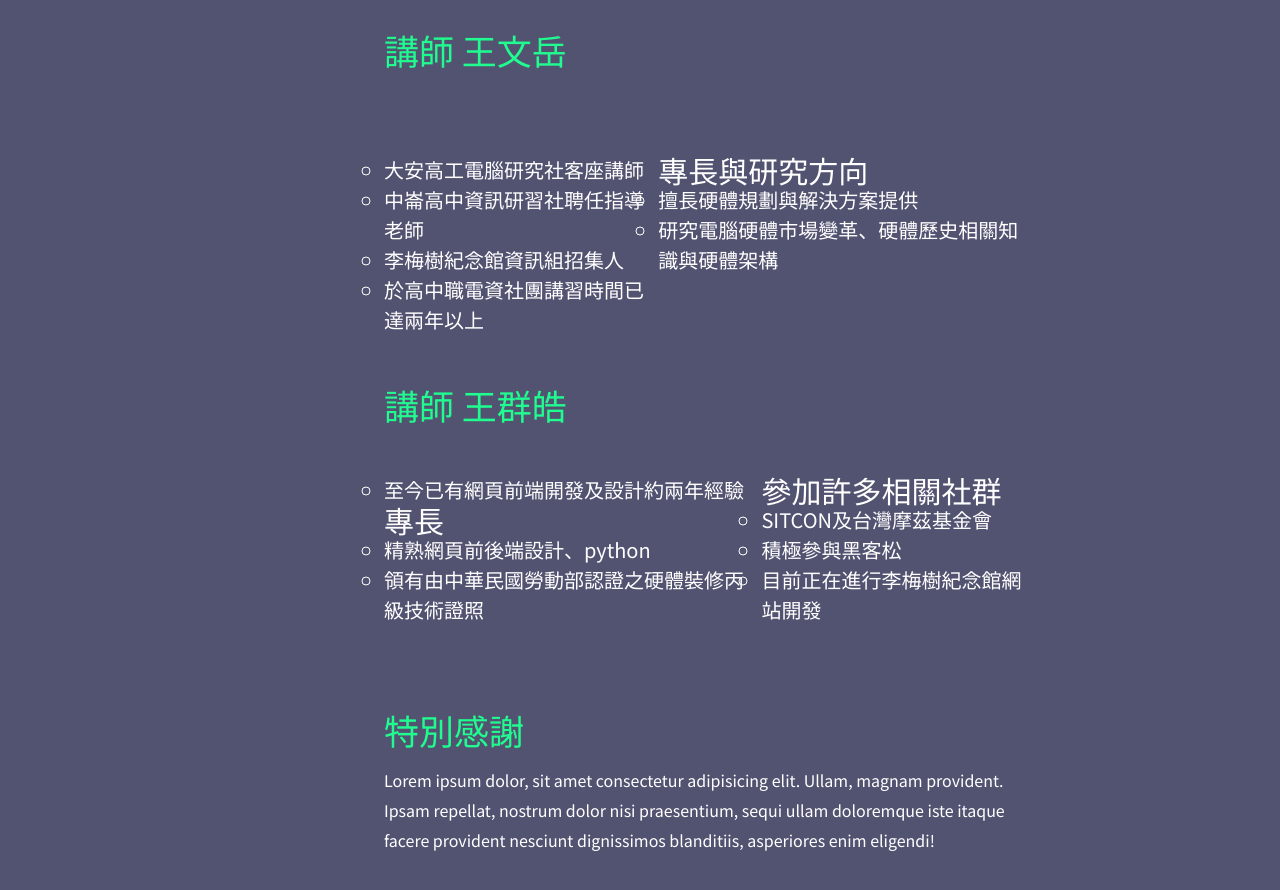
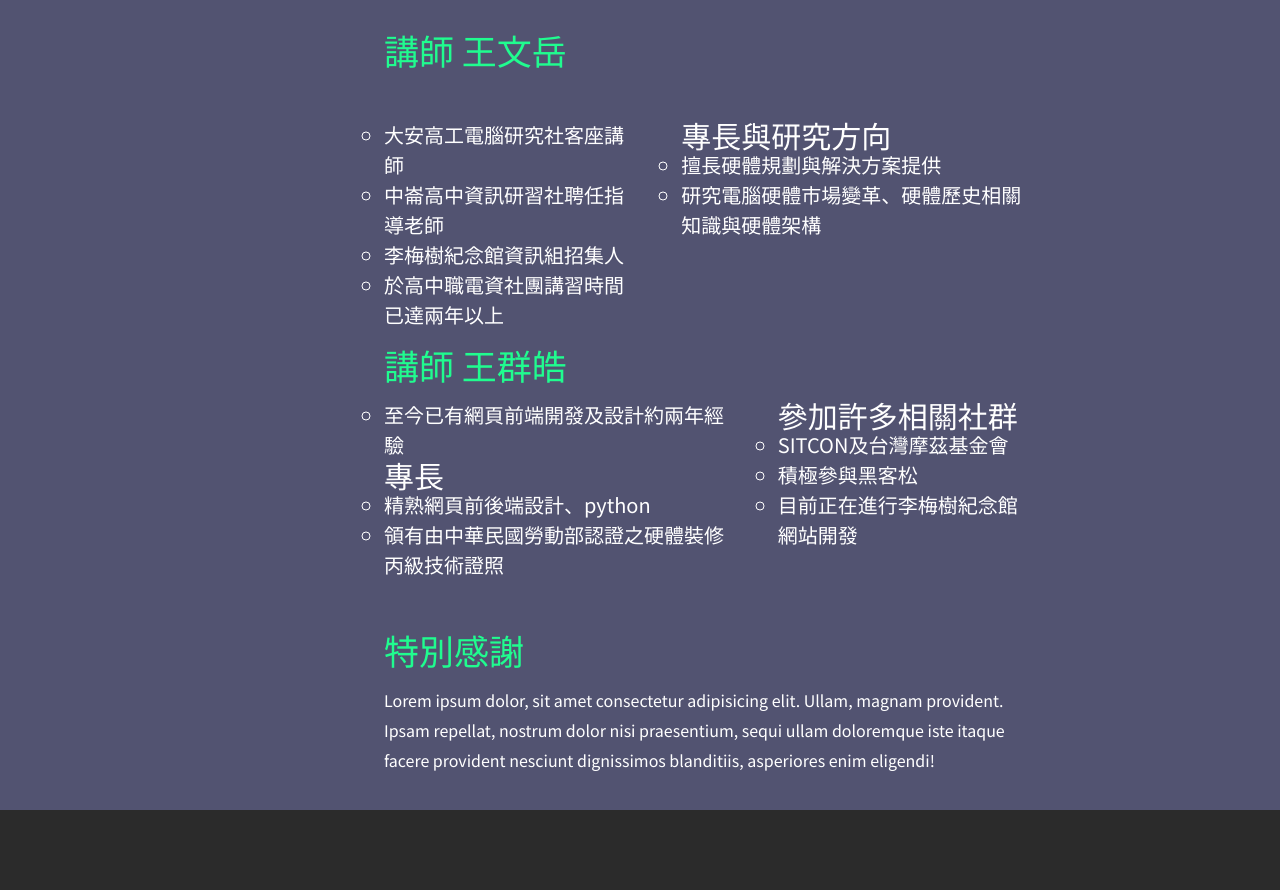
Before and after one commit to ZLCSC-club/ZLCSC-website, a plain HTML site: page index.html in a window 1280 px wide. Shown: the part 6200-7090 px from the top of the page. After the commit the page ends 7010 px from the top, so only its background shows below. Drawn offline with Linux system fonts and the light colour scheme.

Commit message:
teacher modify

```diff
--- a/css/section-3.css
+++ b/css/section-3.css
@@ -26,9 +26,14 @@
     z-index: -1;
     background: #525371;
 }
-.teacher1 {
+.teacher {
     display: flex;
+    align-items: flex-start;
 }
-.teacher2{
-    display: flex;
+.teacher .content {
+    margin: 0;
 }
+
+.left {
+    padding-right: 40px;
+}
--- a/index.html
+++ b/index.html
@@ -281,8 +281,8 @@
             <div class="content">
                 <h1>講師 王文岳</h1>
             </div>
-            <div class="teacher1">
-                <div class="content">
+            <div class="teacher">
+                <div class="left">
                     <ul>
                         <li>大安高工電腦研究社客座講師</li>
                         <li>中崙高中資訊研習社聘任指導老師</li>
@@ -298,8 +298,8 @@
                 </div>
             </div>
             <h1>講師 王群皓</h1>
-            <div class="teacher2">
-                <div class="content">
+            <div class="teacher">
+                <div class="left">
                     <ul>
                         <li>至今已有網頁前端開發及設計約兩年經驗</li>
                     </ul>
```
